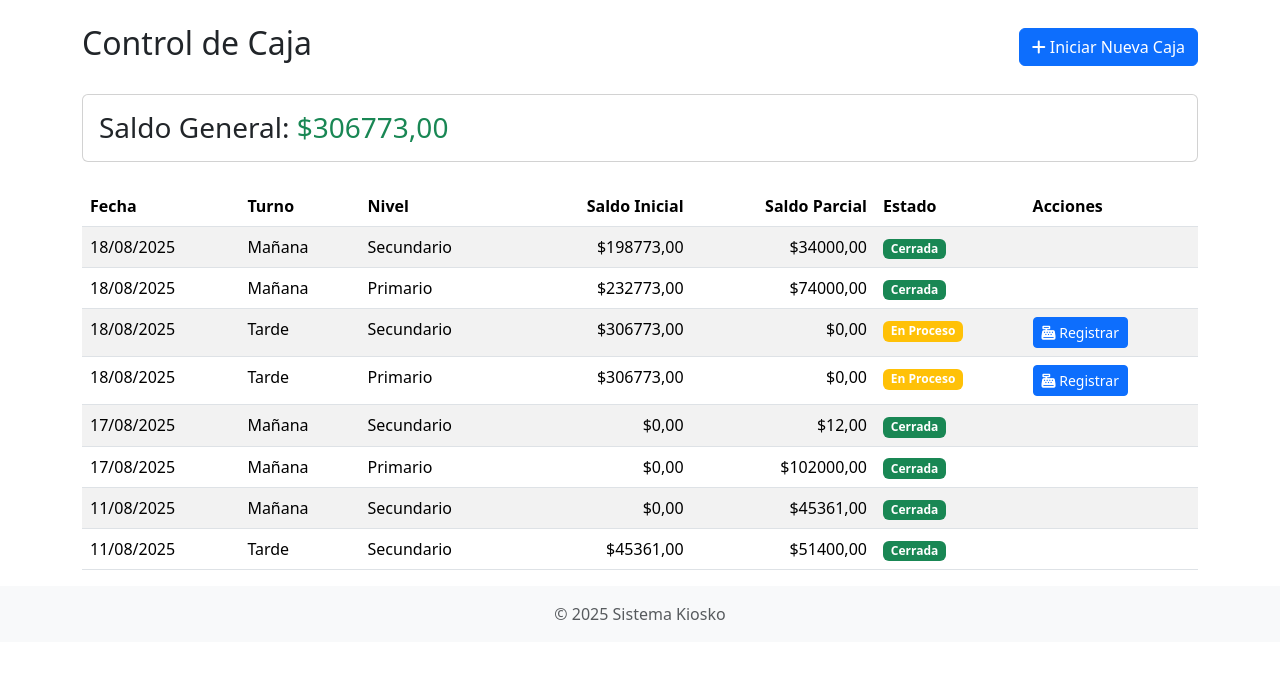
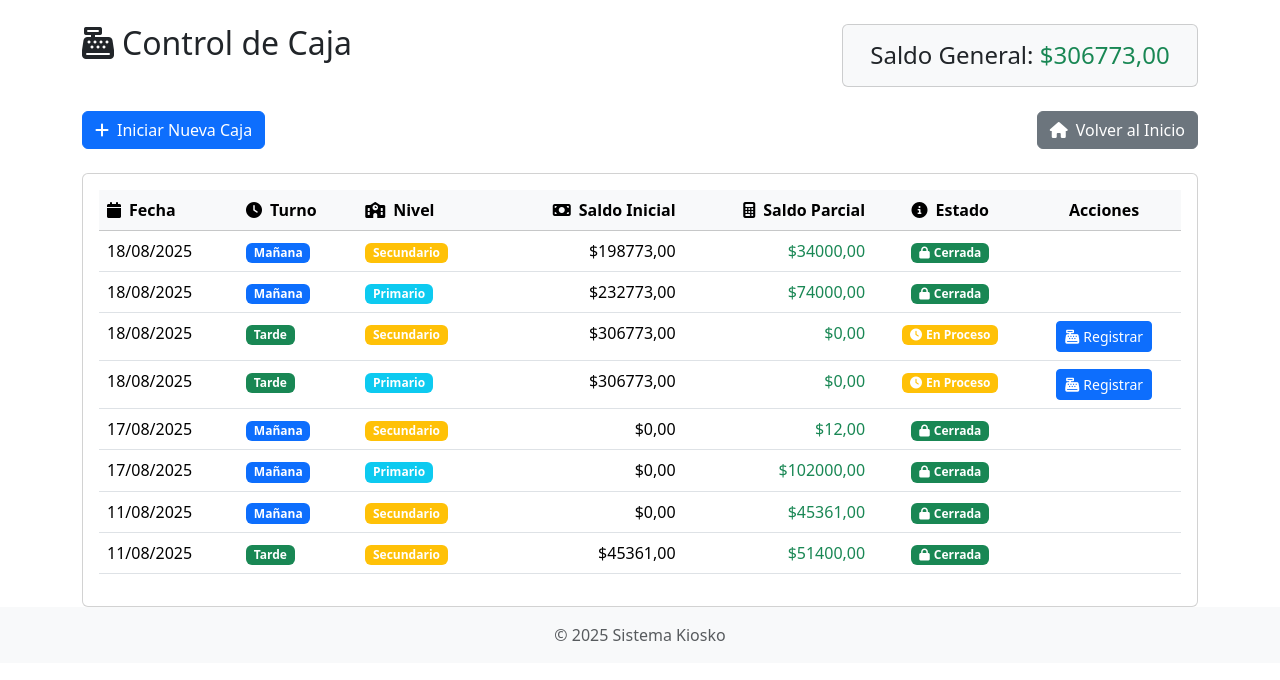
Before and after one commit to pfbrodon/kiosko, a Django app: page /caja/ in a window 1280 px wide. Shown: the part 56-736 px from the top of the page. Run offline with Django 5.2, Linux system fonts and the light colour scheme; data comes from the database, SQL or seed files in the repository; both versions use the stored data as it was after the commit.

Commit message:
lista de cajas mejoradas

```diff
--- a/caja/templates/lista_cajas.html
+++ b/caja/templates/lista_cajas.html
@@ -2,70 +2,120 @@
 
 {% block content %}
 <div class="container-xl mt-4">
-    <div class="d-flex justify-content-between align-items-center mb-4">
-        <h2>Control de Caja</h2>
-        <a href="{% url 'caja:iniciar_caja' %}" class="btn btn-primary">
-            <i class="fas fa-plus"></i> Iniciar Nueva Caja
-        </a>
+    <!-- Header con Saldo General -->
+    <div class="row mb-4">
+        <div class="col-md-8">
+            <h2><i class="fas fa-cash-register me-2"></i>Control de Caja</h2>
         </div>
-
-    <!-- Saldo General -->
-    <div class="card mb-4">
-        <div class="card-body">
-            <h3 class="card-title mb-0">
+        <div class="col-md-4">
+            <div class="card bg-light">
+                <div class="card-body text-center">
+                    <h4 class="card-title mb-0">
                         Saldo General:
                         <span class="{% if saldo_general.monto >= 0 %}text-success{% else %}text-danger{% endif %}">
                             ${{ saldo_general.monto|floatformat:2 }}
                         </span>
-            </h3>
+                    </h4>
+                </div>
+            </div>
         </div>
     </div>
 
-    <!-- Lista de Cajas -->
+    <!-- Botones de Acción -->
+    <div class="row mb-4">
+        <div class="col-12">
+            <div class="d-flex justify-content-between align-items-center">
+                <a href="{% url 'caja:iniciar_caja' %}" class="btn btn-primary">
+                    <i class="fas fa-plus me-2"></i>Iniciar Nueva Caja
+                </a>
+                <a href="{% url 'home' %}" class="btn btn-secondary">
+                    <i class="fas fa-home me-2"></i>Volver al Inicio
+                </a>
+            </div>
+        </div>
+    </div>
+
+    <!-- Tabla de Cajas -->
+    <div class="card">
+        <div class="card-body">
+            {% if cajas %}
             <div class="table-responsive">
-        <table class="table table-striped">
-            <thead>
+                <table class="table table-hover">
+                    <thead class="table-light">
                         <tr>
-                    <th>Fecha</th>
-                    <th>Turno</th>
-                    <th>Nivel</th>
-                    <th class="text-end">Saldo Inicial</th>
-                    <th class="text-end">Saldo Parcial</th>
-                    <th>Estado</th>
-                    <th>Acciones</th>
+                            <th>
+                                <i class="fas fa-calendar me-2"></i>Fecha
+                            </th>
+                            <th>
+                                <i class="fas fa-clock me-2"></i>Turno
+                            </th>
+                            <th>
+                                <i class="fas fa-school me-2"></i>Nivel
+                            </th>
+                            <th class="text-end">
+                                <i class="fas fa-money-bill me-2"></i>Saldo Inicial
+                            </th>
+                            <th class="text-end">
+                                <i class="fas fa-calculator me-2"></i>Saldo Parcial
+                            </th>
+                            <th class="text-center">
+                                <i class="fas fa-info-circle me-2"></i>Estado
+                            </th>
+                            <th class="text-center">Acciones</th>
                         </tr>
                     </thead>
                     <tbody>
                         {% for caja in cajas %}
                         <tr>
                             <td>{{ caja.fecha|date:"d/m/Y" }}</td>
-                    <td>{{ caja.get_turno_display }}</td>
-                    <td>{{ caja.get_nivel_display }}</td>
+                            <td>
+                                <span class="badge {% if caja.turno == 'M' %}bg-primary{% else %}bg-success{% endif %}">
+                                    {{ caja.get_turno_display }}
+                                </span>
+                            </td>
+                            <td>
+                                <span class="badge {% if caja.nivel == 'P' %}bg-info{% else %}bg-warning{% endif %}">
+                                    {{ caja.get_nivel_display }}
+                                </span>
+                            </td>
                             <td class="text-end">${{ caja.saldo_inicial|floatformat:2 }}</td>
-                    <td class="text-end">${{ caja.saldo_parcial|floatformat:2 }}</td>
-                    <td>
+                            <td class="text-end">
+                                <span class="{% if caja.saldo_parcial >= 0 %}text-success{% else %}text-danger{% endif %}">
+                                    ${{ caja.saldo_parcial|floatformat:2 }}
+                                </span>
+                            </td>
+                            <td class="text-center">
                                 {% if caja.cerrada %}
-                            <span class="badge bg-success">Cerrada</span>
+                                    <span class="badge bg-success">
+                                        <i class="fas fa-lock me-1"></i>Cerrada
+                                    </span>
                                 {% else %}
-                            <span class="badge bg-warning">En Proceso</span>
+                                    <span class="badge bg-warning">
+                                        <i class="fas fa-clock me-1"></i>En Proceso
+                                    </span>
                                 {% endif %}
                             </td>
-                    <td>
+                            <td class="text-center">
                                 {% if not caja.cerrada %}
                                     <a href="{% url 'caja:registrar_movimientos' caja.id %}"
                                        class="btn btn-sm btn-primary">
-                                <i class="fas fa-cash-register"></i> Registrar
+                                        <i class="fas fa-cash-register me-1"></i>Registrar
                                     </a>
                                 {% endif %}
                             </td>
-                </tr>
-                {% empty %}
-                <tr>
-                    <td colspan="7" class="text-center">No hay cajas registradas</td>
                         </tr>
                         {% endfor %}
                     </tbody>
                 </table>
             </div>
+            {% else %}
+            <div class="text-center py-4">
+                <i class="fas fa-inbox fa-3x text-muted mb-3"></i>
+                <h5 class="text-muted">No hay cajas registradas</h5>
+                <p class="text-muted">Inicia una nueva caja para comenzar</p>
+            </div>
+            {% endif %}
+        </div>
+    </div>
 </div>
 {% endblock %}
```
Also changed, not shown: db.sqlite3. Lines whose indentation alone changed are shown as unchanged.
